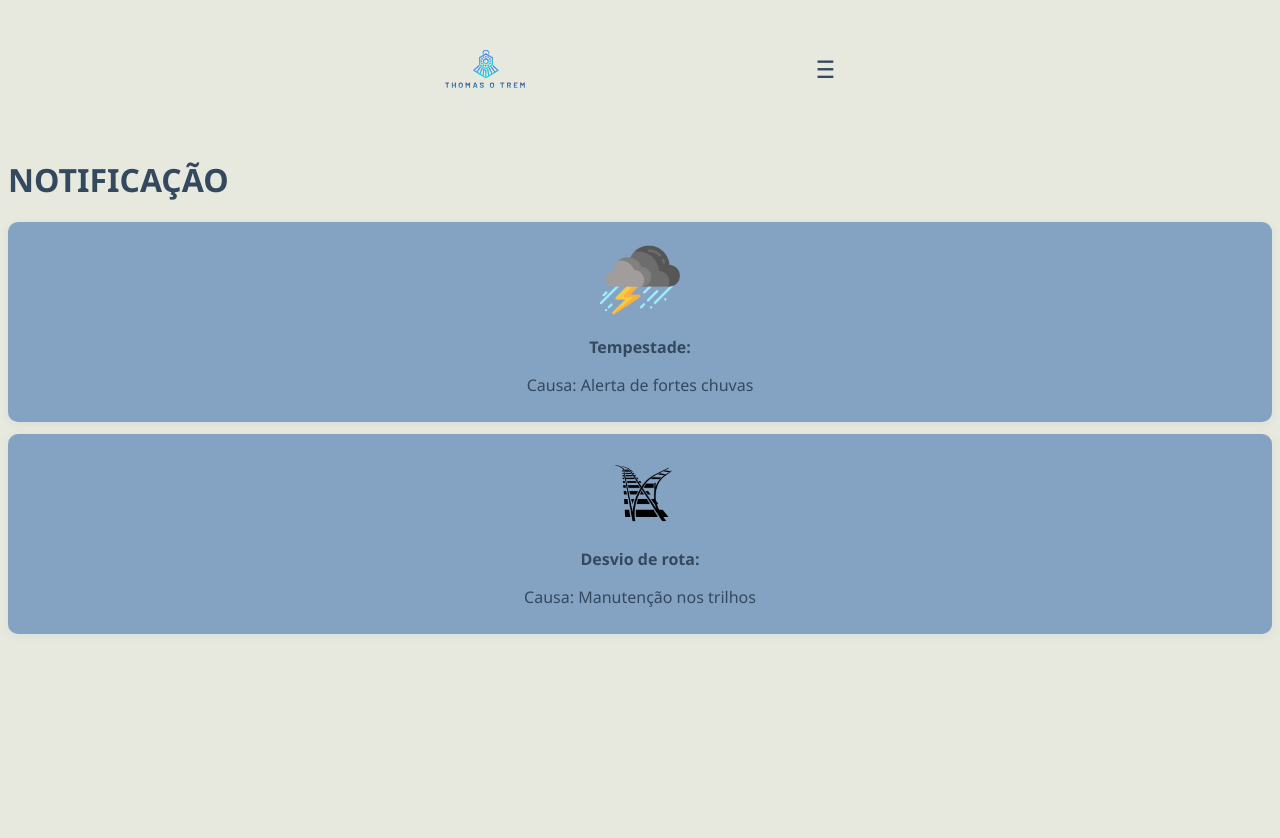
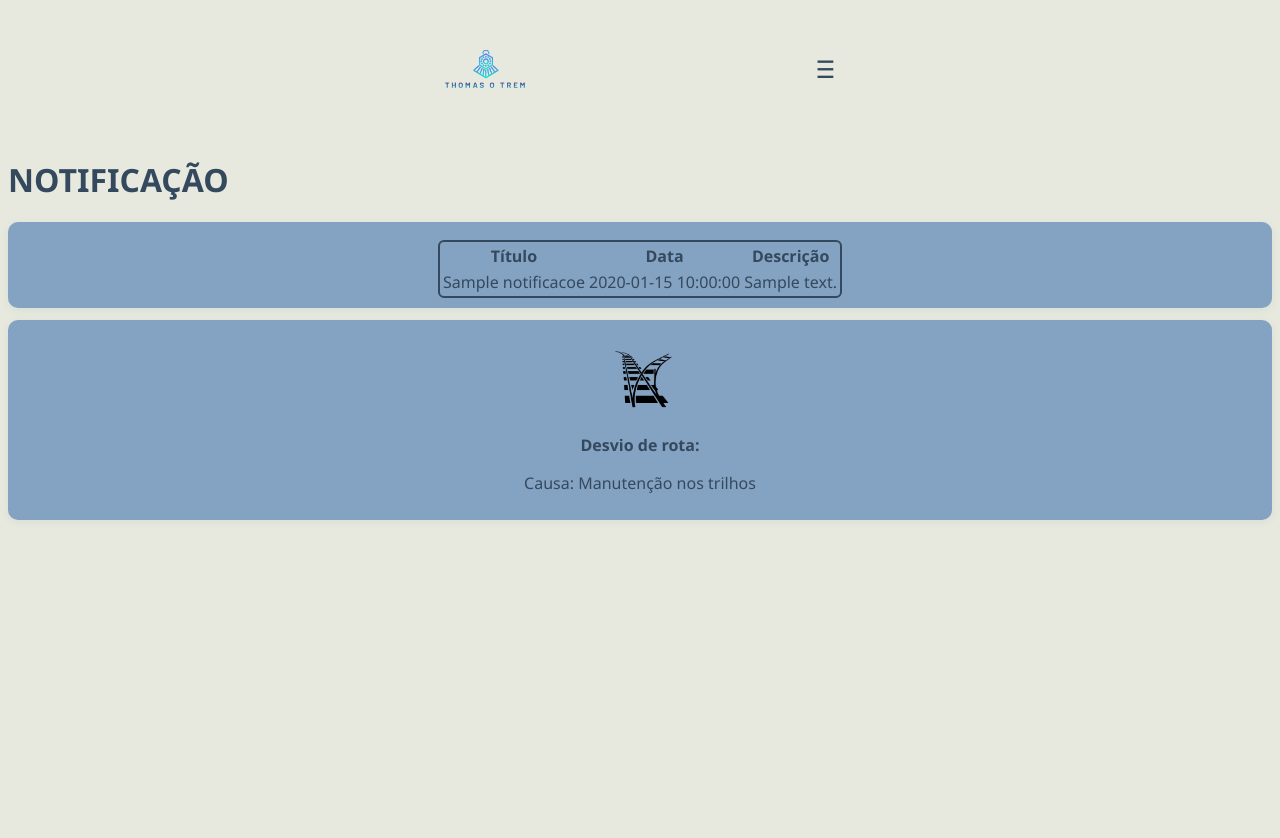
Before and after one commit to Lucascode06/SA---Thomas-o-Trem, a PHP site: page /public/notificacao.php in a window 1280 px wide. Run offline with PHP 8.4, Linux system fonts and the light colour scheme; tables that the repository leaves empty hold one stand-in row (values such as "Sample post").

Commit message:
notificacoes

```diff
--- a/public/notificacao.php
+++ b/public/notificacao.php
@@ -42,11 +42,32 @@ $isAdmin = isset($_SESSION["admin"]) && $_SESSION["admin"] === true; ?>
         <h1>NOTIFICAÇÃO</h1>
         <div>
             <div class="box">
-                <img class="notificacao-img" src="../style/assets/tempestade.png" alt="">
-                <div class="notificacao-info">
-                    <p><strong>Tempestade:</strong></p>
-                    <p>Causa: Alerta de fortes chuvas</p>
-                </div>
+            <div class="tabela">
+            <?php
+            include '../db.php';
+               $sql = "SELECT * FROM notificacoes";
+            $result = $mysqli->query($sql);
+            if ($result->num_rows > 0) {
+                echo "<table class='notificacoes-table' border='0'>
+                    <tr>
+                        <th>Título</th>
+                        <th>Data</th>
+                        <th>Descrição</th>
+                    </tr>";
+                while ($row = $result->fetch_assoc()) {
+                    echo "<tr>
+                            <td>{$row['titulo']}</td>
+                            <td>{$row['data_alerta']}</td>
+                            <td>{$row['descricao']}</td>
+                    </tr>";
+                }
+                echo "</table>";
+            } else {
+                echo "<div class='msg'>Nenhum registro encontrado.</div>";
+            }
+            $mysqli->close();
+            ?>
+            </div>
             </div>
             <div class="box">
                 <img class="notificacao-img" src="../style/assets/Desvio.png" alt="">
--- a/style/style.css
+++ b/style/style.css
@@ -371,3 +371,12 @@ nav ul li a:hover {
   outline: none;
   transition: border var(--transition);
 }
+
+#descricao{
+  width: 330px;
+  height: 100px;
+  border-radius: 6px;
+  border: 1px solid #ccc;
+  outline: none;
+  transition: border var(--transition);
+}
```
Also changed, not shown: public/criar_notificacao.php (+23 -3 lines).
